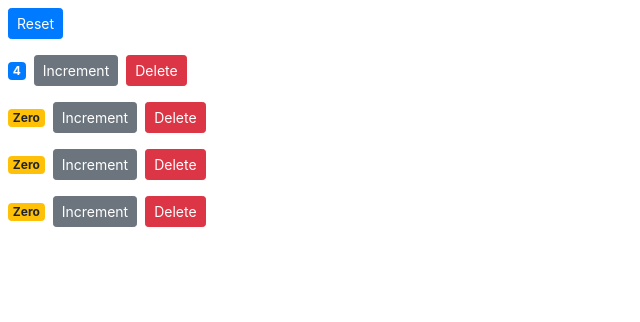
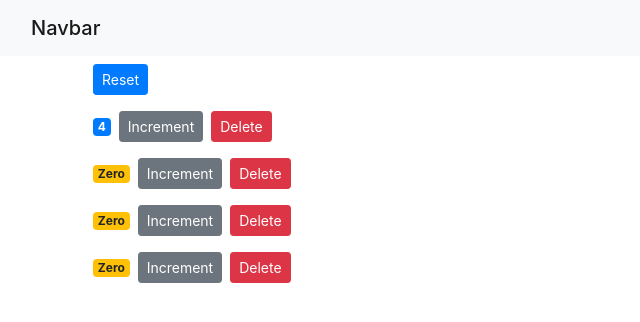
Before and after one commit to zeeshank1/shopping-app-react, a React (Create React App) app: page / in a window 1280 px wide. Shown: the top 322 px of the page, without its empty margins (0-640 px from the left). Built offline with nearby package versions, Linux system fonts and the light colour scheme.

Commit message:
NavBar - commit 1

```diff
--- a/src/App.js
+++ b/src/App.js
@@ -1,25 +1,20 @@
-import logo from './logo.svg';
+// import logo from './logo.svg';
 import './App.css';
+import NavBar from './components/navbar';
+import Counters from './components/counters';
+import React,{Component} from 'react';
 
-function App() {
-  return (
-    <div className="App">
-      <header className="App-header">
-        <img src={logo} className="App-logo" alt="logo" />
-        <p>
-          Edit <code>src/App.js</code> and save to reload.
-        </p>
-        <a
-          className="App-link"
-          href="https://reactjs.org"
-          target="_blank"
-          rel="noopener noreferrer"
-        >
-          Learn React
-        </a>
-      </header>
-    </div>
-  );
+class App extends Component {
+  render(){
+    return (
+      <div>
+        <NavBar />
+        <main className="container">
+          <Counters />
+        </main>
+      </div>
+    );
+  }
 }
 
 export default App;
--- /dev/null
+++ b/src/components/navbar.jsx
@@ -0,0 +1,16 @@
+import React, { Component } from 'react'
+
+class NavBar extends Component {
+
+    render() {
+        return (
+            <nav className="navbar navbar-light bg-light">
+                <div className="container-fluid">
+                    <span className="navbar-brand mb-0 h1">Navbar</span>
+                </div>
+            </nav>
+         );
+    }
+}
+
+export default NavBar;
--- a/src/index.js
+++ b/src/index.js
@@ -4,14 +4,15 @@
 import './index.css';
 import App from './App';
 import reportWebVitals from './reportWebVitals';
-import Counters from './components/counters'
+import Counters from './components/counters';
+// import App from './App';
 
 // const element = <h1>Hello World</h1>;
 // console.log(element);
 
 // ReactDOM.render(element,document.getElementById('root'));
 
-ReactDOM.render(<Counters />,document.getElementById('root'));
+ReactDOM.render(<App />,document.getElementById('root'));
 
 // ReactDOM.render(
 //   <React.StrictMode>
```
